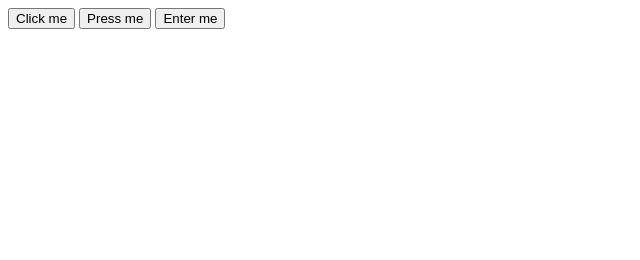
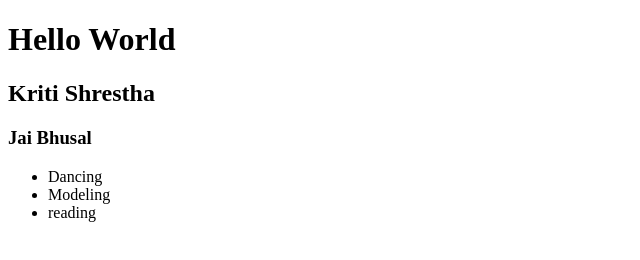
Before and after one commit to kriti-jpg/My-resume, a plain HTML site: page index.html in a window 1280 px wide. Shown: the whole page, without its empty margins (0-640 px from the left). Drawn offline with Linux system fonts and the light colour scheme.

Commit message:
learned about selecting html element with ID in js

```diff
--- a/index.html
+++ b/index.html
@@ -9,20 +9,17 @@
 </head>
 
 <body>
-      <button id="Mybutton">
-            Click me
-      </button>
+      <h1 id="World">Hello World</h1>
+      <h2 id="Name">Kriti Shrestha</h2>
+      <h3 id="Friendname">Jai Bhusal</h3>
+      <ul id="Hobby">
+            <li>Dancing</li>
+            <li>Modeling</li>
+            <li>reading</li>
+      </ul>
 
-      <button id="Pressme">
-            Press me
-      </button>
-
-      <button id="Enterbutton">
-            Enter me
-      </button>
-      <script src="./script.js"></script>
+      <script src="script.js"></script>
+</body>
 
 
-</body>
-
 </html>
--- a/script.js
+++ b/script.js
@@ -1,18 +1,11 @@
-var clickyourbutton = document.getElementById('Mybutton');
-console.log(clickyourbutton)
-clickyourbutton.addEventListener('click',function(e) {
-      alert('Click your button');
-});
+var Myworld = document.getElementById('World');
+console.log(Myworld)
 
+var Namesss = document.getElementById('Name');
+console.log(Namesss)
 
-var enterbutton = document.getElementById('Pressme');
-console.log(enterbutton)
-enterbutton.addEventListener('click',function(e) {
-alert('Press the button!!!')
-});
+var Frndname = document.getElementById('Friendname');
+console.log(Frndname)
 
-var entryme = document.getElementById('Enterbutton');
-console.log(entryme)
-entryme.addEventListener('click',function(e){
-      alert('Enter your name please');
-});
+var hobbi = document.getElementById('Hobby');
+console.log(hobbi)
```
